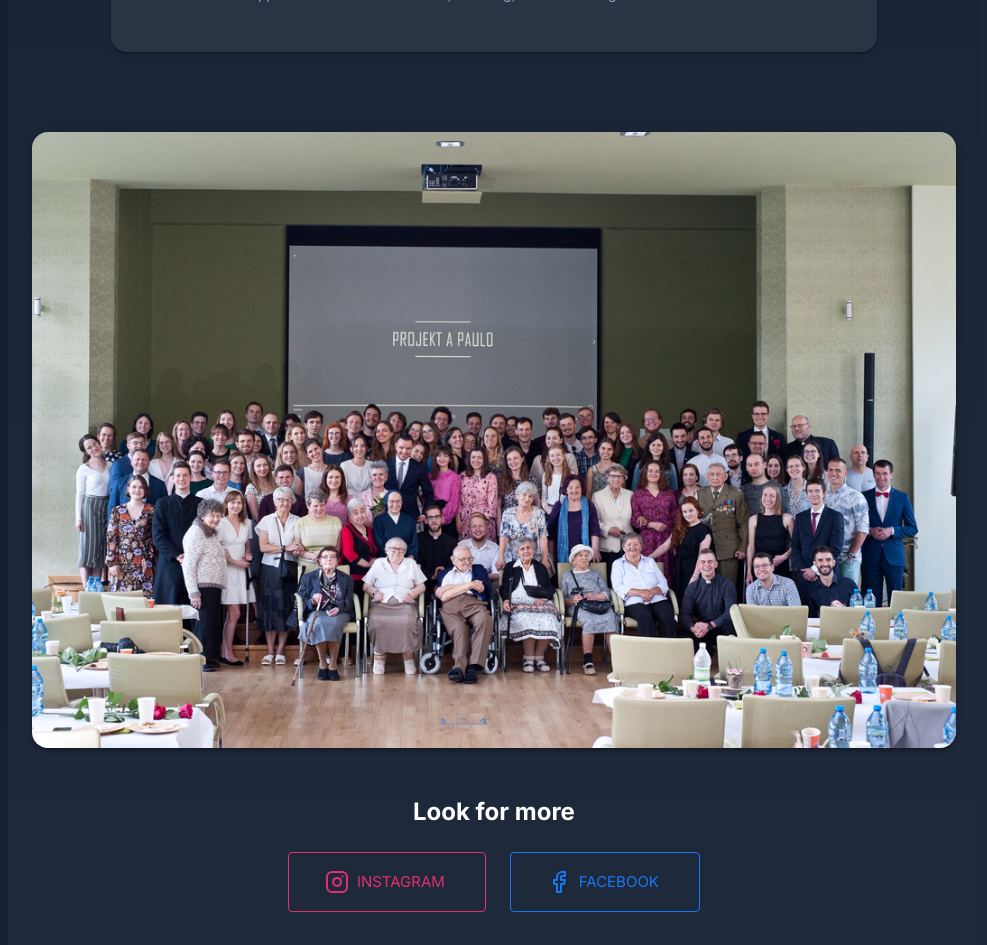
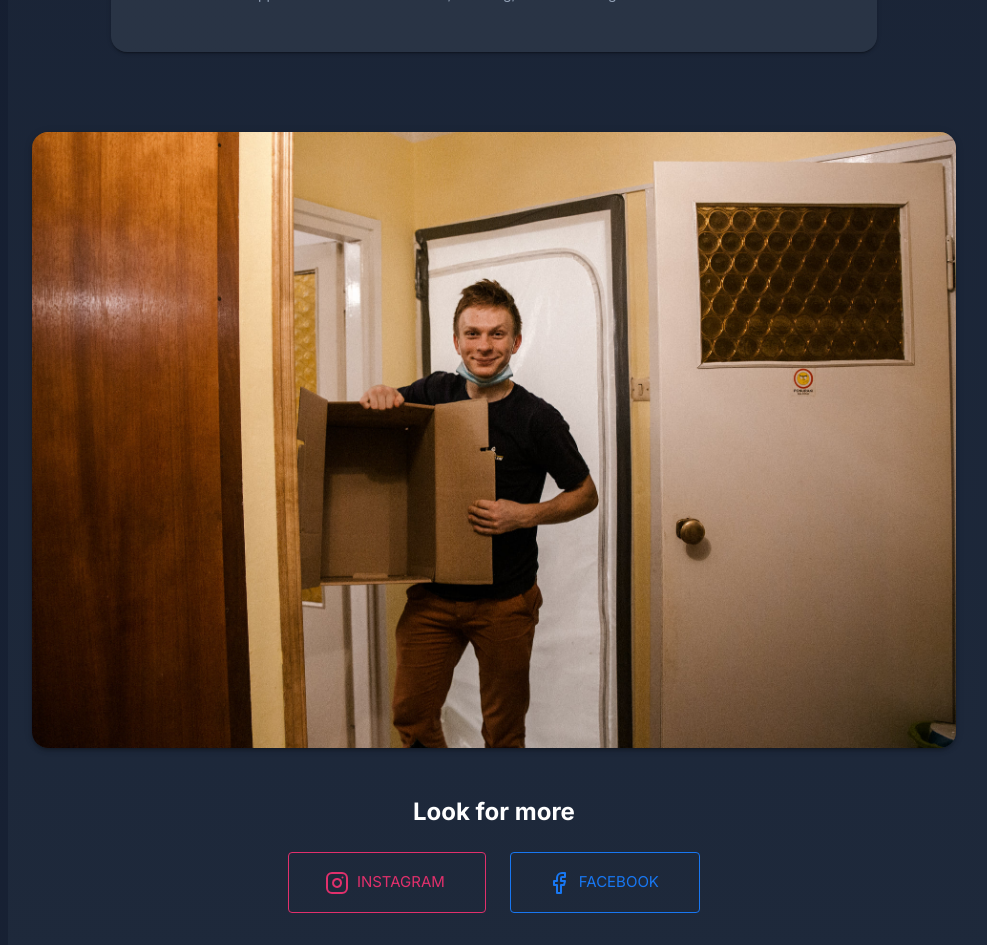
Before and after one commit to LukaszPiasecki13/Portfolio, a React (Vite) app: page /projectapaulo in a window 1280 px wide. Shown: the part 2960-3905 px from the top of the page, without its empty margins (276-1263 px from the left). Built offline with nearby package versions, Linux system fonts and the light colour scheme.

Commit message:
err fixed

```diff
--- a/src/pages/ProjectAPaulo.jsx
+++ b/src/pages/ProjectAPaulo.jsx
@@ -190,7 +190,8 @@ export default function ProjectAPaulo() {
         <Grid item xs={12} md={6}>
           <Card sx={{ borderRadius: "1rem", overflow: "hidden", boxShadow: 3 }}>
             <img
-              src="photos/0TS_5060.jpg"
+              // src="photos/0TS_5060.jpg"
+              src="photos/481660407_3974711766095040_3240459738781734265_n.jpg"
               style={{ width: "100%", height: "auto", display: "block" }}
             />
           </Card>
```
